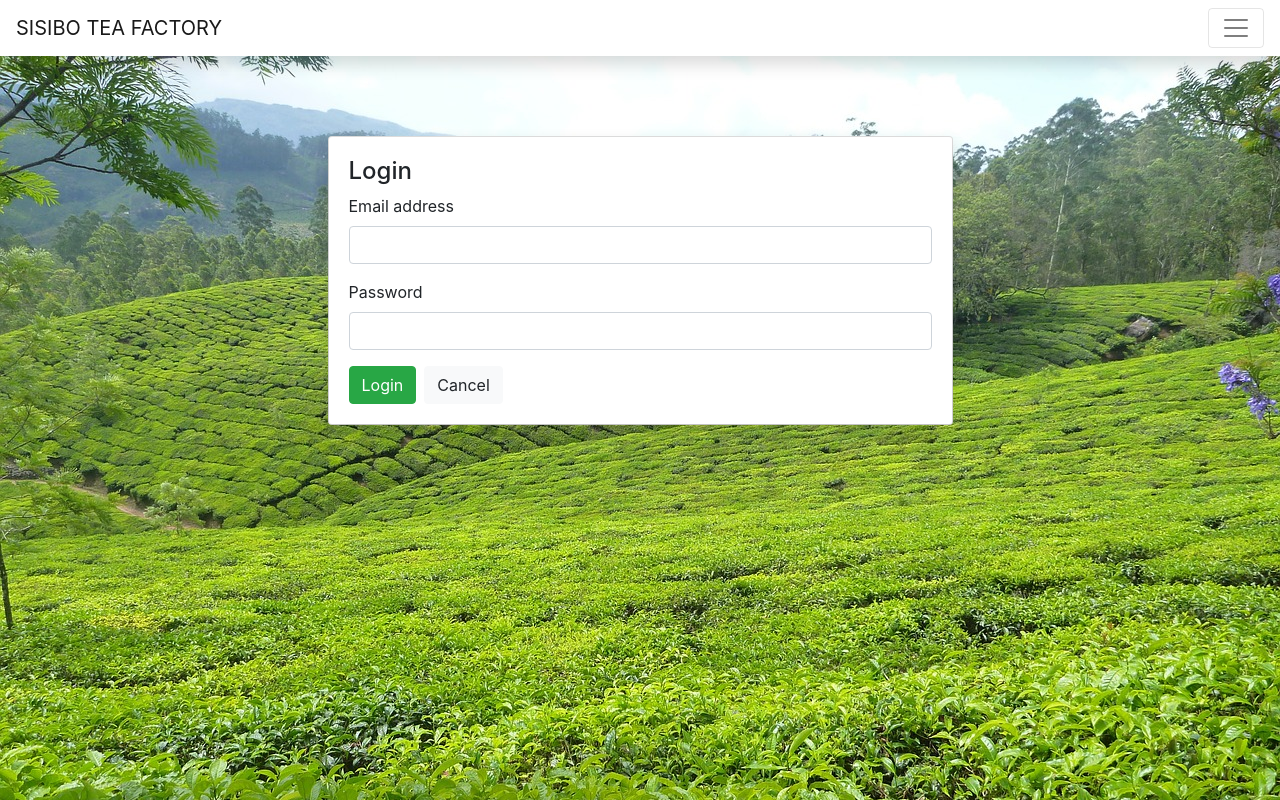
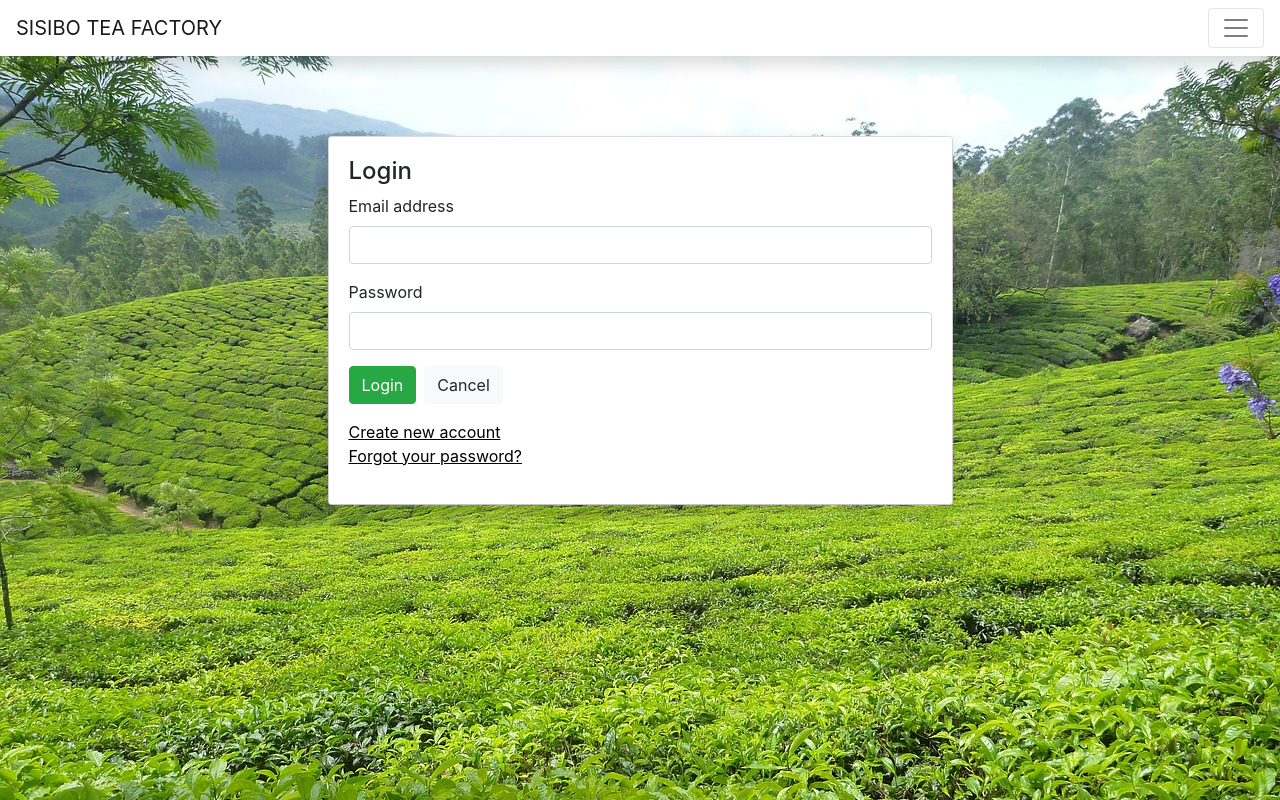
Before and after one commit to solvitlabs/sisibo-tea-frontend, a Vue app: page / in a window 1280 px wide. Shown: the top 800 px of the page. Built offline with nearby package versions, Linux system fonts and the light colour scheme.

Commit message:
refactor: Add links between auth pages

```diff
--- a/src/assets/css/index.css
+++ b/src/assets/css/index.css
@@ -6,3 +6,12 @@
     padding-top: 5rem;
     padding-bottom: 50rem;
 }
+
+.link {
+    text-decoration: underline;
+    color: #000000;
+}
+
+.link:hover {
+    color: #28a745;
+}
--- a/src/views/Login.vue
+++ b/src/views/Login.vue
@@ -28,8 +28,24 @@
                   v-model="password"
                 />
               </div>
-              <button type="submit" class="btn btn-success mr-2">Login</button>
-              <button class="btn btn-light">Cancel</button>
+              <div class="form-group">
+                <button type="submit" class="btn btn-success mr-2">
+                  Login
+                </button>
+                <button class="btn btn-light">Cancel</button>
+              </div>
+              <div class="form-group">
+                <div>
+                  <router-link class="link" to="/signup">
+                    Create new account
+                  </router-link>
+                </div>
+                <div>
+                  <router-link class="link" to="/forgotpassword">
+                    Forgot your password?
+                  </router-link>
+                </div>
+              </div>
             </div>
           </form>
         </div>
--- a/src/views/SignUp.vue
+++ b/src/views/SignUp.vue
@@ -42,10 +42,17 @@
               <div class="text-danger mb-2" v-show="showPasswordError">
                 Passwords don't match
               </div>
-              <button type="submit" class="btn btn-success mr-2">
-                Sign Up
-              </button>
-              <button class="btn btn-light">Cancel</button>
+              <div class="form-group">
+                <button type="submit" class="btn btn-success mr-2">
+                  Sign Up
+                </button>
+                <button class="btn btn-light">Cancel</button>
+              </div>
+              <div class="form-group">
+                <router-link class="link" to="/">
+                  Login instead
+                </router-link>
+              </div>
             </div>
           </form>
         </div>
```
